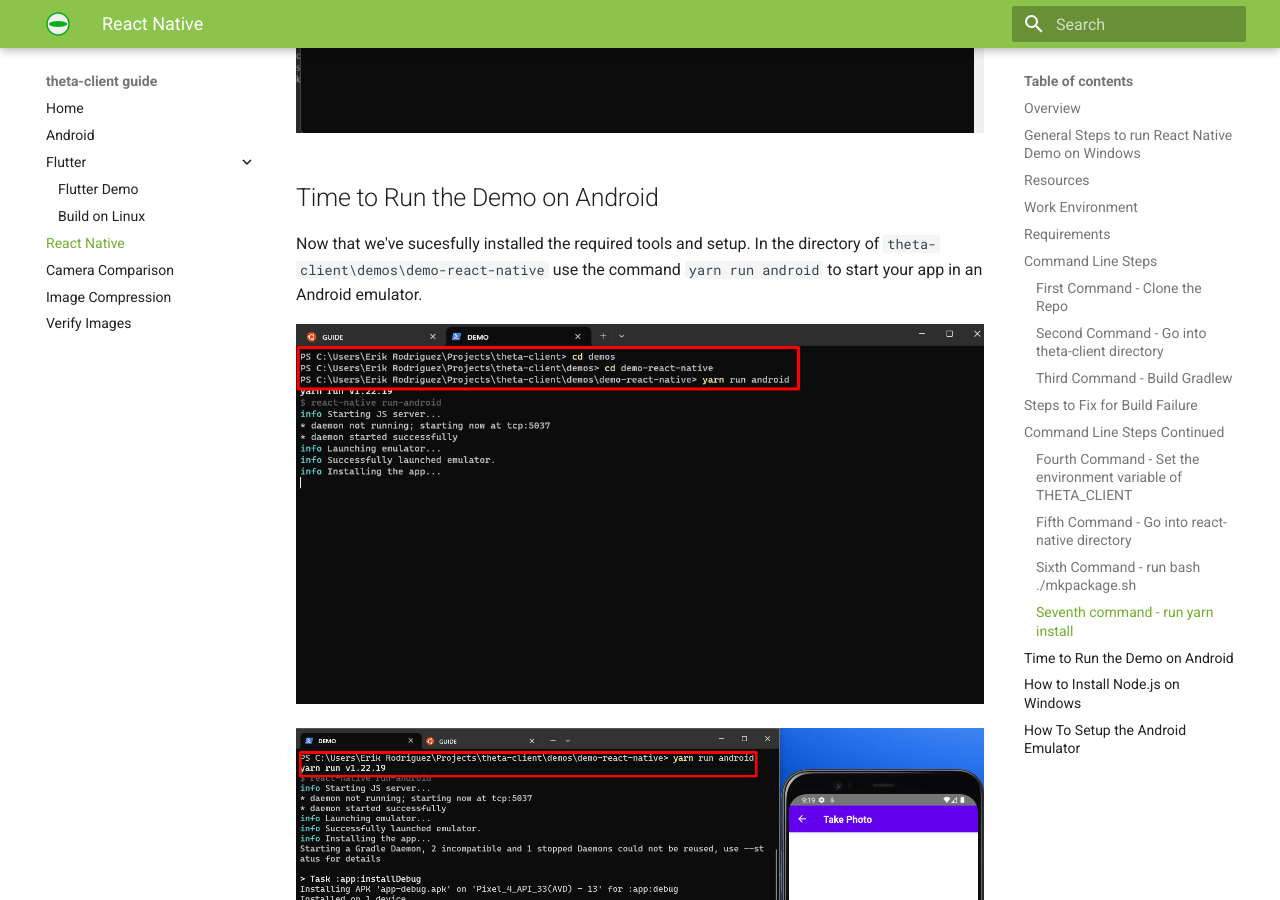
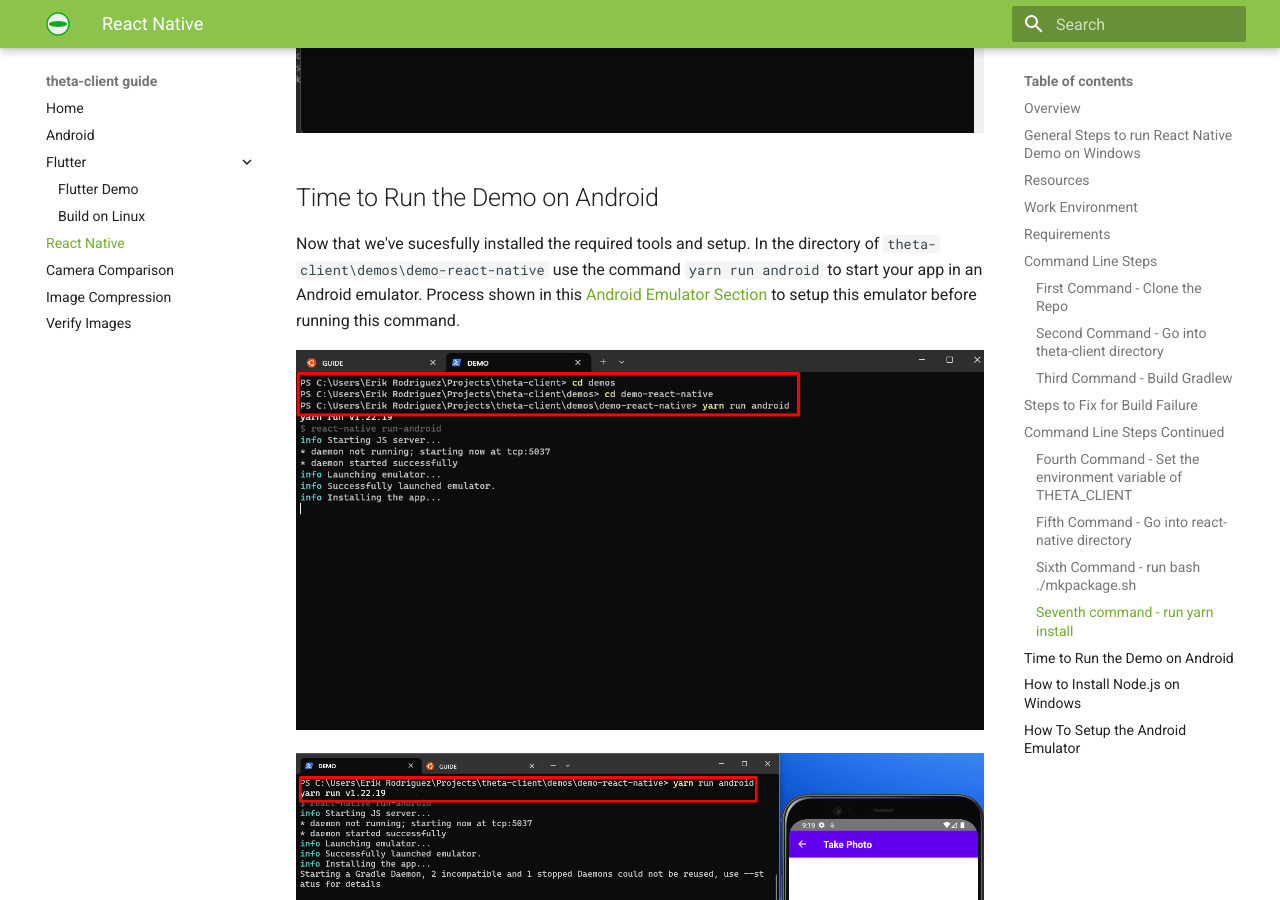
Before and after one commit to theta360developers/theta-client-guide, an MkDocs documentation site: the page built from docs/react-native-install.md, in a window 1280 px wide and 900 px high, scrolled down 12510 px. Built offline with MkDocs 1.6.1 and Material for MkDocs 9.7.7, drawn with Linux system fonts in a browser that asks for light colours.

Commit message:
added android link section

```diff
--- a/docs/react-native-install.md
+++ b/docs/react-native-install.md
@@ -170,7 +170,7 @@
 
 ## Time to Run the Demo on Android
 
-Now that we've sucesfully installed the required tools and setup. In the directory of `theta-client\demos\demo-react-native` use the command `yarn run android` to start your app in an Android emulator.
+Now that we've sucesfully installed the required tools and setup. In the directory of `theta-client\demos\demo-react-native` use the command `yarn run android` to start your app in an Android emulator. Process shown in this [Android Emulator Section](#how-to-setup-the-android-emulator) to setup this emulator before running this command.
 
 ![yarnRunAndroid](images/react_native/windows/yarnrunandroid.png)
 
```
